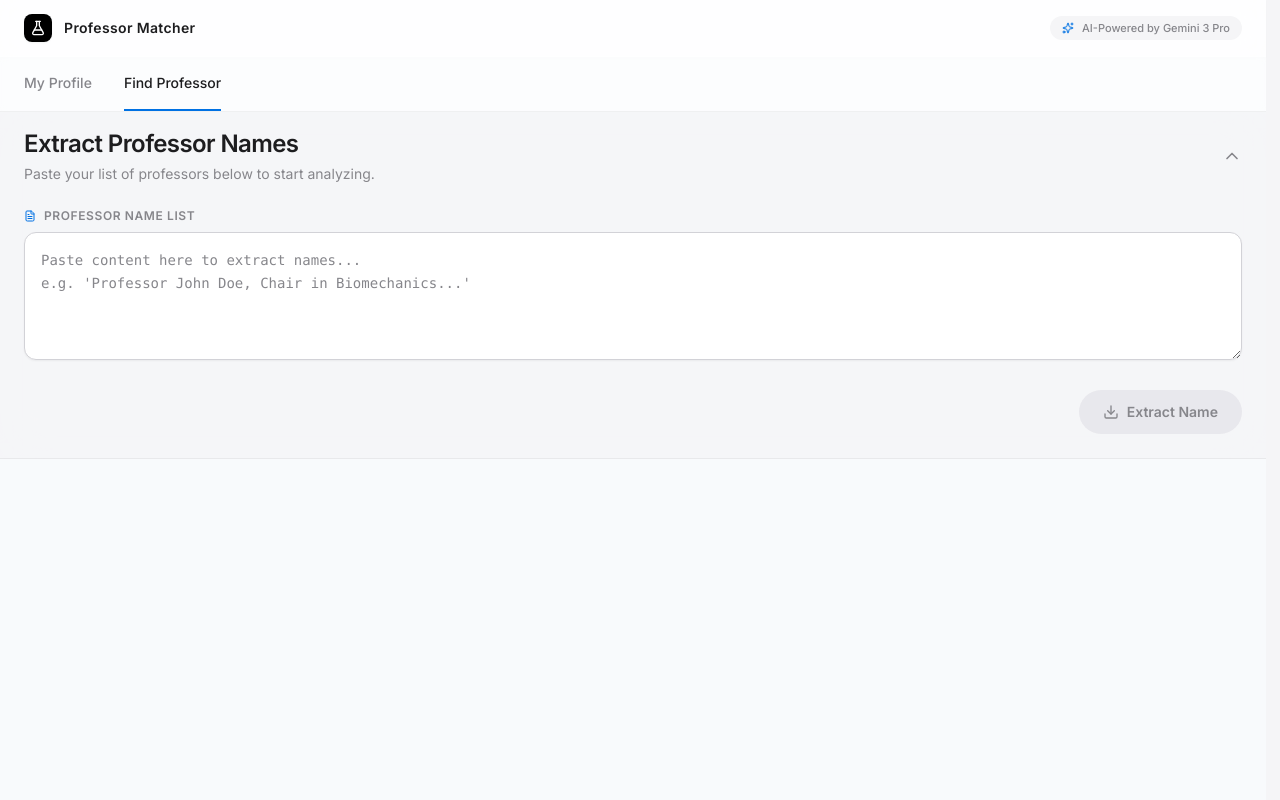
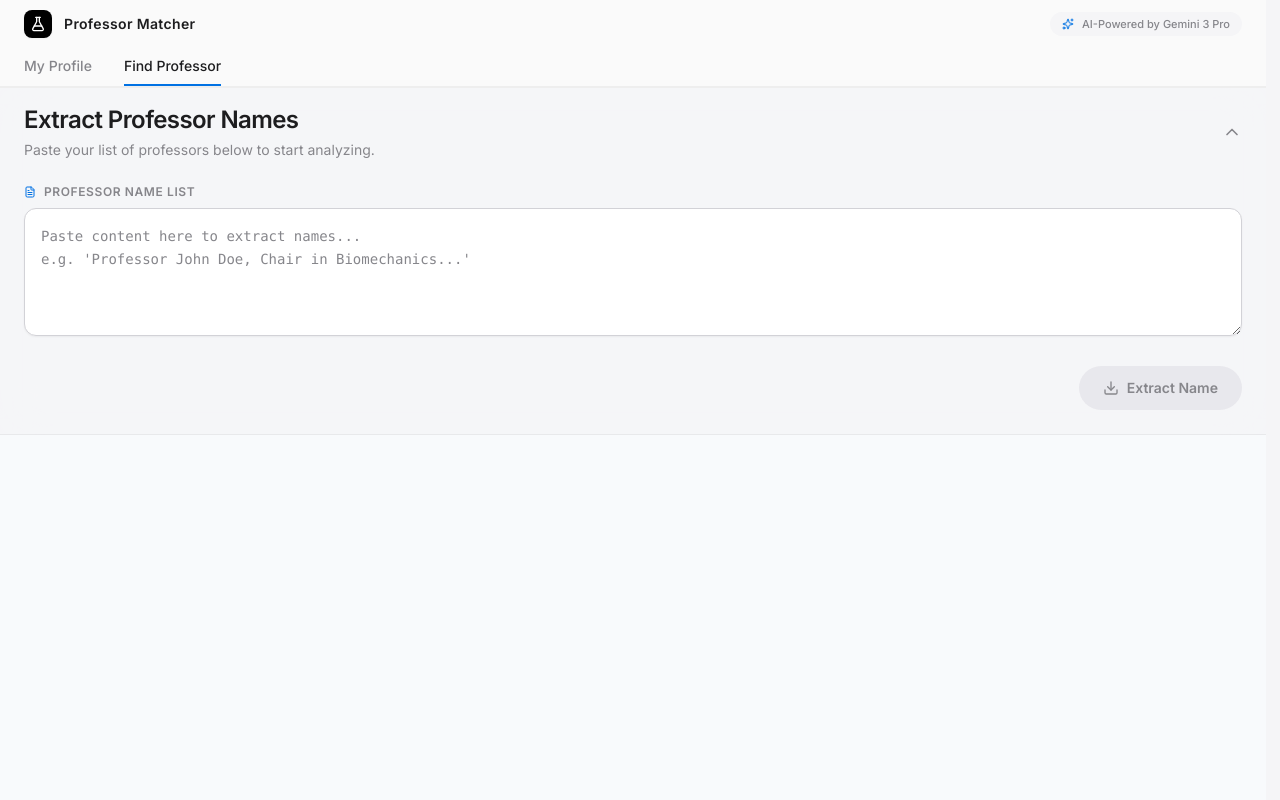
Before and after one commit to Yng314/academic-bioeng-explorer, a React (Vite) app: page / in a window 1280 px wide. Shown: the top 800 px of the page. Built offline with nearby package versions, Linux system fonts and the light colour scheme; no server answers.

Commit message:
feat: Unify the header and navigation bar into a single sticky wrapper, adjusting their styling and the sticky action bar's top position.

```diff
--- a/App.tsx
+++ b/App.tsx
@@ -328,9 +328,12 @@ export default function App() {
         </div>
       )}
 
-      {/* Apple-style Glass Header */}
-      <header className="sticky top-0 z-50 bg-white/80 backdrop-blur-md border-b border-white/20 shadow-[0_1px_2px_0_rgba(0,0,0,0.02)] transition-all">
-        <div className="max-w-7xl mx-auto px-6 h-14 flex items-center justify-between">
+      {/* Unified Sticky Header & Nav Wrapper */}
+      <div className="sticky top-0 z-50 w-full bg-[#FAFAFA]/90 backdrop-blur-xl border-b border-black/5 transition-all duration-300">
+
+        {/* Apple-style Header (No longer sticky itself) */}
+        <header className="w-full transition-all">
+          <div className="max-w-7xl mx-auto px-6 h-12 flex items-center justify-between">
             <div className="flex items-center gap-3">
               <div className="bg-black text-white p-1.5 rounded-lg shadow-sm">
                 <FlaskConical className="w-4 h-4" />
@@ -349,8 +352,9 @@ export default function App() {
           </div>
         </header>
 
-      {/* Navigation Bar */}
+        {/* Navigation Bar (Embedded) */}
         <NavBar activeTab={activeTab} onTabChange={setActiveTab} />
+      </div>
 
       {/* Content Area */}
       <div className="relative z-30 min-h-screen">
@@ -389,7 +393,7 @@ export default function App() {
 
               {/* Full-Width Sticky Action Bar */}
               {researchers.length > 0 && (
-                <div className="sticky top-14 z-40 bg-[#F5F5F7]/85 backdrop-blur-xl border-b border-black/5 shadow-sm w-full transition-all">
+                <div className="sticky top-[88px] z-40 bg-[#F5F5F7]/85 backdrop-blur-xl border-b border-black/5 shadow-sm w-full transition-all">
                   <div className="max-w-7xl mx-auto px-6 py-4 flex flex-col sm:flex-row justify-between items-center gap-4">
                      <div className="flex items-center gap-2">
                        <h2 className="text-2xl font-semibold tracking-tight text-[#1D1D1F]">
--- a/components/NavBar.tsx
+++ b/components/NavBar.tsx
@@ -7,12 +7,12 @@ interface NavBarProps {
 
 export const NavBar: React.FC<NavBarProps> = ({ activeTab, onTabChange }) => {
   return (
-    <div className="w-full border-b border-[#000000]/5 bg-white/50 backdrop-blur-sm sticky top-0 z-50">
+    <div className="w-full border-b border-[#000000]/5 bg-transparent">
       <div className="max-w-7xl mx-auto px-6">
         <div className="flex gap-8">
           <button
             onClick={() => onTabChange('profile')}
-            className={`py-4 text-sm font-medium border-b-2 transition-all duration-200 ${
+            className={`py-2 text-sm font-medium border-b-2 transition-all duration-200 ${
               activeTab === 'profile'
                 ? 'border-[#0071E3] text-[#1D1D1F]'
                 : 'border-transparent text-[#86868B] hover:text-[#1D1D1F]'
@@ -22,12 +22,13 @@ export const NavBar: React.FC<NavBarProps> = ({ activeTab, onTabChange }) => {
           </button>
           <button
             onClick={() => onTabChange('find')}
-            className={`py-4 text-sm font-medium border-b-2 transition-all duration-200 ${
+            className={`py-2 text-sm font-medium border-b-2 transition-all duration-200 ${
               activeTab === 'find'
                 ? 'border-[#0071E3] text-[#1D1D1F]'
                 : 'border-transparent text-[#86868B] hover:text-[#1D1D1F]'
             }`}
           >
+
             Find Professor
           </button>
         </div>
```
Lines whose indentation alone changed are shown as unchanged.
